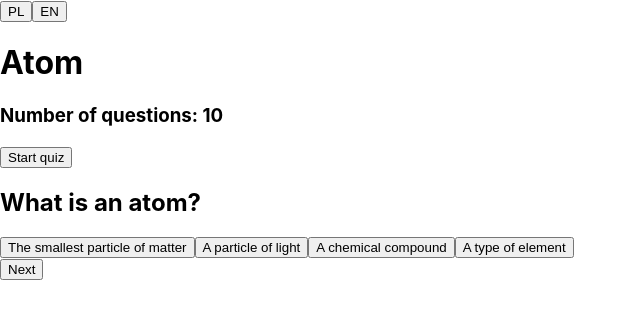
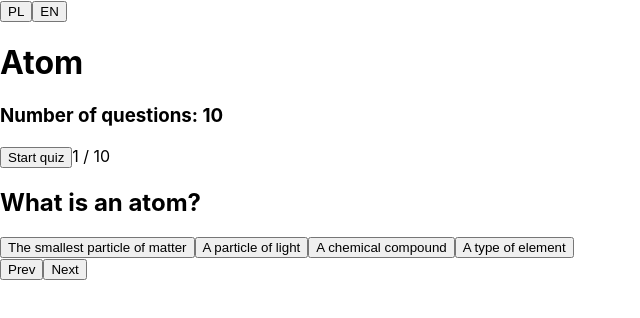
Before and after one commit to karolina-rachuta/chemistry-fun, a React (Create React App) app in the folder client/: page / in a window 1280 px wide. Both pictures are taken after a click on the button "Start quiz". Shown: the top 318 px of the page, without its empty margins (0-640 px from the left). Built offline with nearby package versions, Linux system fonts and the light colour scheme.

Commit message:
working on prev button

```diff
--- a/client/src/components/Navigation.jsx
+++ b/client/src/components/Navigation.jsx
@@ -13,17 +13,24 @@ function Navigation() {
         showQuiz,
     } = useContext(QuizContext);
 
+    function handlePrev() {
+        if (questionIndex > 0) {
+            setQuestionIndex((prev) => prev - 1);
+        }
+        console.log(questionIndex);
+    }
     function handleNext() {
-        // setSelectedAnswer(null);
         if (questionIndex < maxQuestions - 1) {
-            setQuestionIndex((prev) => (prev += 1));
+            setQuestionIndex((prev) => prev + 1);
         } else {
             setFinishedQuiz(true);
         }
+        console.log(questionIndex);
     }
 
     return (
         <>
+            {showQuiz && <button onClick={handlePrev}>Prev</button>}
             {showQuiz && !finishedQuiz && (
                 <button onClick={handleNext}>Next</button>
             )}
--- a/client/src/components/Quiz.jsx
+++ b/client/src/components/Quiz.jsx
@@ -10,6 +10,7 @@ function Quiz({ quiz }) {
         <>
             {showQuiz && questionIndex < maxQuestions && !finishedQuiz && (
                 <>
+                    <span>{`${questionIndex + 1} / ${maxQuestions}`}</span>
                     <Question quiz={quiz} />
                     <Answers quiz={quiz} />
                 </>
```
